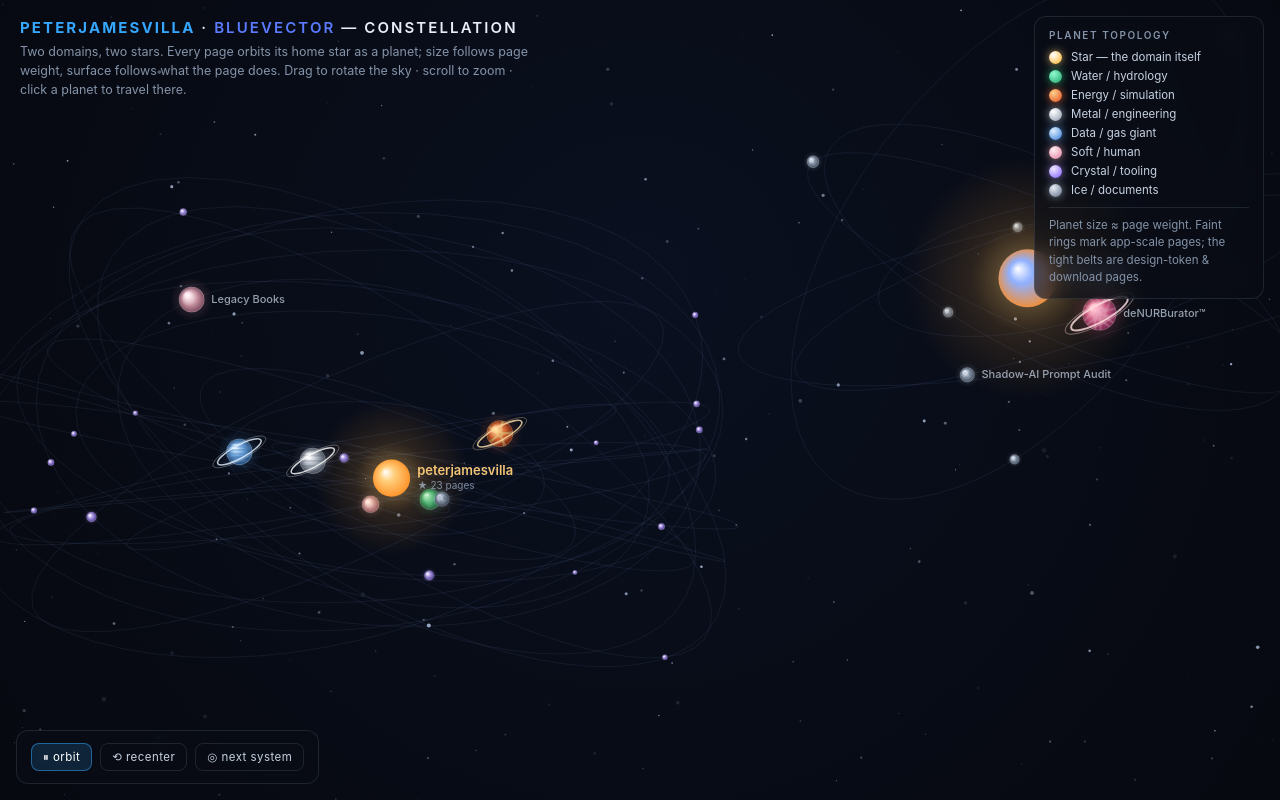
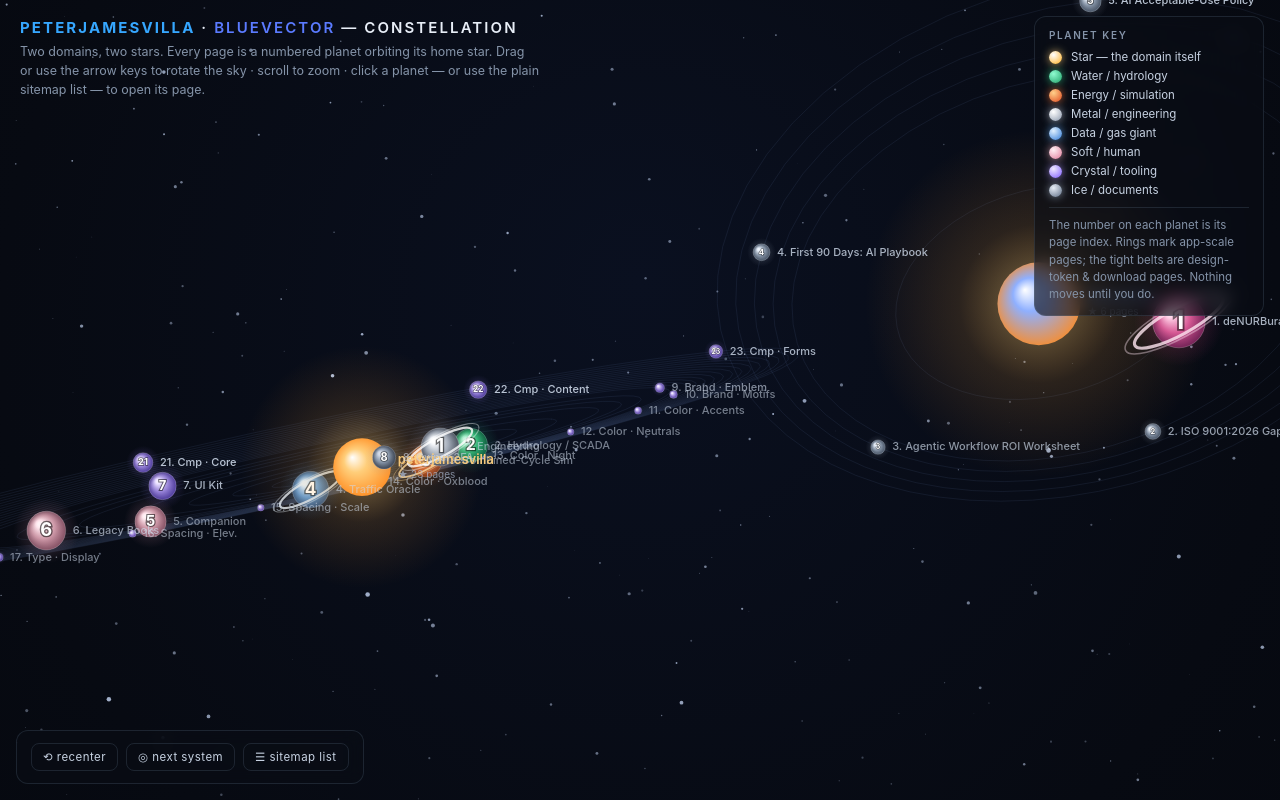
Before and after one commit to ArjunValentine/PortfolioGit, a plain HTML site: page constellation/index.html in a window 1280 px wide. Drawn offline with Linux system fonts and the light colour scheme; animation ran at ten frames a second.

Commit message:
Constellation: static positions, coplanar orbits, bigger planets, always-on labels
- Orbits are now fixed/static per body — nothing moves until the user
  drags, scrolls, or presses an arrow key (no ambient auto-rotation).
- Each star's orbits share one inclination/node so traces read as clean
  concentric rings instead of a tangle of randomly tilted ellipses.
- Planets enlarged 1.5x; every page's label is always visible, not just
  on hover.
- Planet topology simplified to a numbered index badge; added a real
  plain-text sitemap list (actual <a href> links) as a non-3D fallback.
- Arrow keys now rotate the camera in addition to drag.

Co-Authored-By: Claude Opus 4.8 <noreply@anthropic.com>
Claude-Session: https://claude.ai/code/session_015R17ktxycsJcUi7ESfUQdH

```diff
--- a/constellation/index.html
+++ b/constellation/index.html
@@ -4,7 +4,7 @@
 <meta charset="utf-8">
 <meta name="viewport" content="width=device-width, initial-scale=1, maximum-scale=1, user-scalable=no">
 <title>Constellation — a sitemap of two worlds</title>
-<meta name="description" content="An orbital, KSP-style constellation sitemap. Two domains are stars; every page is a planet whose size and surface reflect its contents.">
+<meta name="description" content="An orbital, KSP-style constellation sitemap. Two domains are stars; every page is a numbered planet orbiting one of them.">
 <style>
   :root{
     --ink:#e8eef7; --dim:#8493a8; --line:rgba(140,165,200,.16);
@@ -53,6 +53,27 @@
   #tip .m{margin-top:7px;color:var(--dim);font-size:10.5px;letter-spacing:.03em}
   #tip .go{color:var(--pjv)}
   @media (max-width:640px){ #legend{display:none} .hud{max-width:80vw} }
+
+  /* ---- plain sitemap overlay (non-3D fallback) ---- */
+  #sitemap{position:fixed;inset:0;z-index:20;background:rgba(4,6,11,.9);
+    backdrop-filter:blur(8px);-webkit-backdrop-filter:blur(8px);
+    overflow:auto;padding:70px 24px 40px;display:none}
+  #sitemap.show{display:block}
+  #sitemap .wrap{max-width:920px;margin:0 auto;display:grid;grid-template-columns:1fr 1fr;gap:48px}
+  @media (max-width:720px){ #sitemap .wrap{grid-template-columns:1fr} }
+  #sitemap .col h2{margin:0;font-size:15px;letter-spacing:.04em}
+  #sitemap .col h2 a{color:var(--ink);text-decoration:none}
+  #sitemap .col h2 a:hover{color:var(--pjv)}
+  #sitemap .col .sub{color:var(--dim);font-size:12px;margin:4px 0 16px}
+  #sitemap ol{list-style:none;margin:0;padding:0}
+  #sitemap li{border-top:1px solid var(--line)}
+  #sitemap li a{display:flex;align-items:baseline;gap:12px;padding:10px 2px;
+    color:#dbe4f1;text-decoration:none;font-size:13.5px}
+  #sitemap li a:hover{color:#fff;background:rgba(90,123,255,.1)}
+  #sitemap li a .n{color:var(--dim);font-variant-numeric:tabular-nums;width:20px;flex:0 0 auto;font-size:11.5px}
+  #sitemap .close{position:fixed;top:16px;right:20px;z-index:21;all:unset;cursor:pointer;
+    color:#c7d2e2;font-size:13px;padding:7px 12px;border:1px solid var(--line);border-radius:8px}
+  #sitemap .close:hover{color:#fff;background:rgba(90,123,255,.14)}
 </style>
 </head>
 <body>
@@ -60,11 +81,11 @@
 
 <div class="hud">
   <h1><b>peterjamesvilla</b> · <i>bluevector</i> — constellation</h1>
-  <p>Two domains, two stars. Every page orbits its home star as a planet; size follows page weight, surface follows what the page does. Drag to rotate the sky · scroll to zoom · click a planet to travel there.</p>
+  <p>Two domains, two stars. Every page is a numbered planet orbiting its home star. Drag or use the arrow keys to rotate the sky · scroll to zoom · click a planet — or use the plain sitemap list — to open its page.</p>
 </div>
 
 <div class="panel" id="legend">
-  <h3>Planet topology</h3>
+  <h3>Planet key</h3>
   <div class="row"><span class="swatch" style="color:#ffd27a;background:radial-gradient(circle at 35% 30%,#fff,#ffb020)"></span>Star — the domain itself</div>
   <div class="row"><span class="swatch" style="color:#39d38a;background:radial-gradient(circle at 35% 30%,#8ffbd0,#1fa268)"></span>Water / hydrology</div>
   <div class="row"><span class="swatch" style="color:#ff7a3c;background:radial-gradient(circle at 35% 30%,#ffd08a,#e0491d)"></span>Energy / simulation</div>
@@ -73,16 +94,21 @@
   <div class="row"><span class="swatch" style="color:#f6b6c8;background:radial-gradient(circle at 35% 30%,#fff0f4,#e07a99)"></span>Soft / human</div>
   <div class="row"><span class="swatch" style="color:#b39bff;background:radial-gradient(circle at 35% 30%,#efe7ff,#7d5bff)"></span>Crystal / tooling</div>
   <div class="row"><span class="swatch" style="color:#9fb0c6;background:radial-gradient(circle at 35% 30%,#e7edf6,#5b6b82)"></span>Ice / documents</div>
-  <div class="hint">Planet size ≈ page weight. Faint rings mark app-scale pages; the tight belts are design-token &amp; download pages.</div>
+  <div class="hint">The number on each planet is its page index. Rings mark app-scale pages; the tight belts are design-token &amp; download pages. Nothing moves until you do.</div>
 </div>
 
 <div class="panel" id="ctl">
-  <button id="spin" class="on">⏸ orbit</button>
   <button id="reset">⟲ recenter</button>
   <button id="focus">◎ next system</button>
+  <button id="listBtn">☰ sitemap list</button>
 </div>
 
 <div id="tip"></div>
+
+<div id="sitemap">
+  <button class="close" id="sitemapClose">✕ close</button>
+  <div class="wrap" id="sitemapCols"></div>
+</div>
 
 <script>
 (function(){
@@ -90,13 +116,14 @@
 
 /* ---------------------------------------------------------------
    DATA  — two stars (domains), each with orbiting planets (pages)
-   category → surface topology · lines → relative size
+   category → planet color · lines → relative size · idx → page number
 ----------------------------------------------------------------*/
 const SYSTEMS = [
   {
     key:"pjv", name:"peterjamesvilla.com", origin:"https://peterjamesvilla.com",
     tag:"Industrial engineer · quality auditor · bedside musician",
     color:"#ffce7a", accent:"#36a7ff", pos:[-560,10,0], starLines:798,
+    plane:[0.42,0.12],
     planets:[
       {n:"Engineering",  path:"/engineering/",        cat:"metal", lines:674, r:150, blurb:"Controls &amp; automation engineering — PLC, SCADA, systems work.", ring:true},
       {n:"Hydrology / SCADA", path:"/SCADA/",          cat:"water", lines:606, r:212, blurb:"Florida hydrology passability model — Winter Haven chain of lakes."},
@@ -128,6 +155,7 @@ const SYSTEMS = [
     key:"bv", name:"bluevector.it.com", origin:"https://bluevector.it.com",
     tag:"AI integration &amp; ISO compliance for SMB manufacturers",
     color:"#8fb0ff", accent:"#5b7bff", pos:[560,-10,0], starLines:2429,
+    plane:[-0.36,-0.14],
     planets:[
       {n:"deNURBurator™", path:"/denurburator/", cat:"tri", lines:626, r:170, blurb:"NURBS go in, triangles come out. A meshing tool with attitude.", ring:true},
       // downloads belt (lead-magnet documents as icy bodies)
@@ -166,66 +194,59 @@ function resize(){
   ctx.setTransform(DPR,0,0,DPR,0,0);
   cx=W/2; cy=H/2;
 }
-window.addEventListener("resize",resize); resize();
+resize();
 
 const cam = { yaw:0.5, pitch:-0.42, dist:1350, focal:900, ox:0, oy:0 };
-let spin = true, tPrev = performance.now(), tSpin = 0;
 
-/* ---------------- starfield ---------------- */
+/* ---------------- starfield (static — no ambient motion) ---------------- */
 const STARS = [];
 for(let i=0;i<420;i++){
   STARS.push({ x:(Math.random()*2-1), y:(Math.random()*2-1),
-    z:Math.random(), s:Math.random()*1.3+.2, tw:Math.random()*6.28 });
+    z:Math.random(), s:Math.random()*1.3+.2, a:Math.random()*0.4+0.6 });
 }
 
 /* ---------------- build bodies ---------------- */
 const bodies = [];
-function rnd(seed){ let x=Math.sin(seed*99.13)*43758.5453; return x-Math.floor(x); }
 
 SYSTEMS.forEach((sys,si)=>{
   // star
   bodies.push({ sys, star:true, name:sys.name, origin:sys.origin, path:"/",
     blurb:sys.tag, cat:"star", color:sys.color, accent:sys.accent,
-    lines:sys.starLines, base:sys.pos, size:34, orbit:null });
+    lines:sys.starLines, base:sys.pos, size:51, orbit:null });
 
-  // belts: give sequential ring layout
-  const belts = {};
+  const [inc,node] = sys.plane;
+  const mainCount = sys.planets.filter(p=>!p.belt).length || 1;
+  const beltTotal = {};
+  sys.planets.forEach(p=>{ if(p.belt) beltTotal[p.belt]=(beltTotal[p.belt]||0)+1; });
+  const beltSeen = {};
+  let mainSeen = 0;
+
   sys.planets.forEach((p,pi)=>{
-    let r,inc,node,speed,a0,size;
-    const seed = si*100+pi+1;
+    let r,a,size;
     if(p.belt){
-      belts[p.belt] = belts[p.belt]||{count:0};
-      const b = belts[p.belt];
+      const n = beltSeen[p.belt]||0, total = beltTotal[p.belt];
       const isTok = p.belt==="tokens";
-      const beltR = isTok ? 590 : 300;
-      r = beltR + (b.count%2? 26 : -26) + rnd(seed)*30;
-      a0 = b.count * (isTok? 0.42 : 1.05) + rnd(seed*3)*0.3;
-      inc = (isTok? 0.30 : 0.55) + (rnd(seed*7)-0.5)*0.5;
-      node = rnd(seed*5)*6.28;
-      speed = (isTok? 0.07 : 0.13) + rnd(seed*2)*0.02;
-      size = 3.4 + Math.sqrt(p.lines)*0.35;
-      b.count++;
+      r = (isTok? 560:300) + n*(isTok?16:24);
+      a = (n/total)*6.283 + (isTok? 0.3:1.1);
+      size = (3.4 + Math.sqrt(p.lines)*0.35) * 1.5;
+      beltSeen[p.belt] = n+1;
     } else {
       r = p.r;
-      a0 = rnd(seed)*6.28;
-      inc = (rnd(seed*7)-0.5)*0.7 + (si? -0.15:0.15);
-      node = rnd(seed*5)*6.28;
-      speed = 0.30/Math.pow(r/150,1.15) * (si? -1:1);
-      size = 6 + Math.sqrt(p.lines)*0.62;
+      a = (mainSeen/mainCount)*6.283 + 0.4;
+      size = (6 + Math.sqrt(p.lines)*0.62) * 1.5;
+      mainSeen++;
     }
     bodies.push({ sys, star:false, name:p.n, origin:sys.origin, path:p.path,
       blurb:p.blurb||"", cat:p.cat, color:CAT[p.cat][1], ring:p.ring,
-      lines:p.lines, base:sys.pos, size:size,
-      orbit:{ r, a:a0, inc, node, speed } });
+      lines:p.lines, base:sys.pos, size, idx:pi+1,
+      orbit:{ r, a, inc, node } });
   });
 });
 
-/* ---------------- math ---------------- */
-function orbitPos(b,t){
-  const o=b.orbit; const a=o.a + t*o.speed;
-  // circle in orbital plane
+/* ---------------- math (static positions — orbit angle never advances) ---------------- */
+function orbitPos(b){
+  const o=b.orbit, a=o.a;
   let x=Math.cos(a)*o.r, y=0, z=Math.sin(a)*o.r;
-  // inclination (tilt around X), then node (rotate around Y)
   let y1=y*Math.cos(o.inc)-z*Math.sin(o.inc);
   let z1=y*Math.sin(o.inc)+z*Math.cos(o.inc);
   y=y1; z=z1;
@@ -253,12 +274,10 @@ function drawStarfield(){
   const g=ctx.createRadialGradient(cx,cy*0.7,0,cx,cy,Math.max(W,H));
   g.addColorStop(0,"#0a1020"); g.addColorStop(.5,"#070a12"); g.addColorStop(1,"#04060b");
   ctx.fillStyle=g; ctx.fillRect(0,0,W,H);
-  const now=performance.now()/900;
   for(const s of STARS){
     const px=cx + s.x*W*0.62 - cam.yaw*40*s.z;
     const py=cy + s.y*H*0.62 - cam.pitch*30*s.z;
-    const tw=0.55+0.45*Math.sin(now+s.tw);
-    ctx.globalAlpha=(0.25+0.6*s.z)*tw;
+    ctx.globalAlpha=(0.25+0.6*s.z)*s.a;
     ctx.fillStyle="#cfe0ff";
     ctx.beginPath(); ctx.arc(px,py,s.s*(0.6+s.z),0,6.283); ctx.fill();
   }
@@ -282,14 +301,6 @@ function drawOrbit(b){
     if(!started){ctx.moveTo(p.x,p.y);started=true;} else ctx.lineTo(p.x,p.y); }
   ctx.strokeStyle = b.hover? "rgba(140,180,255,.42)" : "rgba(120,150,200,.10)";
   ctx.lineWidth=1; ctx.stroke();
-}
-
-function shade(hex,f){ // lighten/darken toward white(+) or black(-)
-  const n=parseInt(hex.slice(1),16);
-  let r=(n>>16)&255,g=(n>>8)&255,b=n&255;
-  if(f>=0){ r+=(255-r)*f; g+=(255-g)*f; b+=(255-b)*f; }
-  else { r*=(1+f); g*=(1+f); b*=(1+f); }
-  return "rgb("+(r|0)+","+(g|0)+","+(b|0)+")";
 }
 
 function drawPlanet(b,p){
@@ -326,58 +337,23 @@ function drawPlanet(b,p){
   ctx.beginPath(); ctx.arc(p.x,p.y,R,0,6.283); ctx.closePath(); ctx.clip();
   ctx.fillStyle=g; ctx.fillRect(p.x-R,p.y-R,R*2,R*2);
 
-  // ---- procedural topology by category ----
-  if(R>3.5){
-    ctx.lineWidth=Math.max(.6,R*0.13);
-    if(b.cat==="gas"){                         // banded gas giant
-      ctx.globalAlpha=.35;
-      for(let i=-3;i<=3;i++){
-        ctx.strokeStyle= i%2? shade(pal[1],.18):shade(pal[2],.15);
-        ctx.beginPath();
-        ctx.ellipse(p.x,p.y+i*R*0.28,R,R*0.16,0,0,6.283); ctx.stroke();
-      }
-    } else if(b.cat==="water"){                // swirling seas
-      ctx.globalAlpha=.4; ctx.fillStyle=shade(pal[1],.22);
-      for(let i=0;i<4;i++){ const a=i*1.7+b.orbit.a;
-        ctx.beginPath();
-        ctx.ellipse(p.x+Math.cos(a)*R*0.4,p.y+Math.sin(a)*R*0.4,R*0.42,R*0.24,a,0,6.283); ctx.fill(); }
-    } else if(b.cat==="fire"){                 // molten cracks
-      ctx.globalAlpha=.55; ctx.strokeStyle="#ffdc8a";
-      for(let i=0;i<5;i++){ const a=i*1.25;
-        ctx.beginPath(); ctx.moveTo(p.x+Math.cos(a)*R,p.y+Math.sin(a)*R);
-        ctx.quadraticCurveTo(p.x,p.y,p.x-Math.cos(a+.5)*R,p.y-Math.sin(a+.5)*R); ctx.stroke(); }
-    } else if(b.cat==="metal"){                // panel plates
-      ctx.globalAlpha=.3; ctx.strokeStyle=shade(pal[2],.2);
-      for(let i=-2;i<=2;i++){ ctx.beginPath();
-        ctx.moveTo(p.x-R,p.y+i*R*0.4); ctx.lineTo(p.x+R,p.y+i*R*0.4); ctx.stroke(); }
-    } else if(b.cat==="tri"){                  // triangulation facets
-      ctx.globalAlpha=.5; ctx.strokeStyle="#ffb3dc";
-      for(let i=0;i<7;i++){ const a=i*0.9;
-        ctx.beginPath();
-        ctx.moveTo(p.x+Math.cos(a)*R,p.y+Math.sin(a)*R);
-        ctx.lineTo(p.x+Math.cos(a+2.1)*R*0.5,p.y+Math.sin(a+2.1)*R*0.5);
-        ctx.lineTo(p.x+Math.cos(a-1.2)*R,p.y+Math.sin(a-1.2)*R);
-        ctx.stroke(); }
-    } else if(b.cat==="crystal"){              // faceted shard
-      ctx.globalAlpha=.4; ctx.strokeStyle=shade(pal[0],0);
-      ctx.beginPath();
-      ctx.moveTo(p.x,p.y-R); ctx.lineTo(p.x+R*0.7,p.y);
-      ctx.lineTo(p.x,p.y+R); ctx.lineTo(p.x-R*0.7,p.y); ctx.closePath(); ctx.stroke();
-    } else if(b.cat==="soft"){                 // soft mottling
-      ctx.globalAlpha=.28; ctx.fillStyle=shade(pal[0],.1);
-      ctx.beginPath(); ctx.arc(p.x-R*0.2,p.y-R*0.1,R*0.5,0,6.283); ctx.fill();
-    } else if(b.cat==="rock"||b.cat==="ice"){  // craters / specks
-      ctx.globalAlpha=.3; ctx.fillStyle=shade(pal[2],.18);
-      for(let i=0;i<4;i++){ const a=i*1.9;
-        ctx.beginPath(); ctx.arc(p.x+Math.cos(a)*R*0.4,p.y+Math.sin(a)*R*0.4,R*0.18,0,6.283); ctx.fill(); }
-    }
-    ctx.globalAlpha=1;
-  }
   // terminator shadow (night side)
   const sh=ctx.createRadialGradient(lx,ly,R*0.2,p.x+R*0.3,p.y+R*0.3,R*1.5);
-  sh.addColorStop(0,"rgba(0,0,0,0)"); sh.addColorStop(1,"rgba(0,0,10,.62)");
+  sh.addColorStop(0,"rgba(0,0,0,0)"); sh.addColorStop(1,"rgba(0,0,10,.55)");
   ctx.fillStyle=sh; ctx.fillRect(p.x-R,p.y-R,R*2,R*2);
   ctx.restore();
+
+  // planetary index number
+  if(R>=6){
+    ctx.save();
+    ctx.font="700 "+Math.max(7,Math.min(R*0.95,26))+"px -apple-system,system-ui,sans-serif";
+    ctx.textAlign="center"; ctx.textBaseline="middle";
+    ctx.lineWidth=Math.max(1,R*0.14); ctx.strokeStyle="rgba(0,0,0,.55)";
+    ctx.strokeText(String(b.idx), p.x, p.y);
+    ctx.fillStyle="#fff";
+    ctx.fillText(String(b.idx), p.x, p.y);
+    ctx.restore();
+  }
 
   // rings for app-scale pages
   if(b.ring && R>4){
@@ -396,53 +372,45 @@ function drawPlanet(b,p){
   ctx.globalAlpha=1;
 }
 
-/* ---------------- frame ---------------- */
+/* ---------------- render (called only in response to user input) ---------------- */
 let hoverBody=null;
-function frame(now){
-  const dt=Math.min(0.05,(now-tPrev)/1000); tPrev=now;
-  if(spin){ tSpin+=dt; cam.yaw+=dt*0.05; }
+function render(){
   drawStarfield();
 
-  // compute projected positions
   const draw=[];
   for(const b of bodies){
-    const world = b.star? b.base : orbitPos(b,tSpin);
+    const world = b.star? b.base : orbitPos(b);
     const c=toCam(world); const p=project(c);
     b._p=p; b._z=c[2];
     if(p) draw.push(b);
   }
-  // orbits first (far to near a touch faded), behind planets
   for(const b of bodies){ if(!b.star) drawOrbit(b); }
 
   // painter's sort: far (large z) first
   draw.sort((a,b)=>b._z-a._z);
   for(const b of draw) drawPlanet(b,b._p);
 
-  // labels for near / hovered / stars
+  // labels — always on for every page
   ctx.textAlign="left"; ctx.textBaseline="middle";
   for(const b of draw){
-    const near = b.star || b.hover || (b._p.s>0.62 && !b.orbit?.belt && b.size*b._p.s>7);
-    if(!near) continue;
     const R=Math.max(2,b.size*b._p.s);
     ctx.font=(b.star?"600 13px":"500 11px")+" -apple-system,system-ui,sans-serif";
     const tx=b._p.x+R+7, ty=b._p.y;
-    ctx.globalAlpha=b.hover?1:(b.star?.95:.72);
+    ctx.globalAlpha=b.hover?1:(b.star?.95:Math.max(.55,Math.min(.9,b._p.s)));
     ctx.fillStyle=b.hover?"#fff":(b.star?b.color:"#cdd8e8");
     if(b.star){
       ctx.fillText(b.name.replace(".com","").replace(".it",""), tx, ty-7);
       ctx.font="10px -apple-system,system-ui"; ctx.fillStyle="rgba(180,195,220,.7)";
       ctx.fillText("★ "+ (b.sys.planets.length) +" pages", tx, ty+8);
     } else {
-      ctx.fillText(b.name.replace(/&amp;/g,"&"), tx, ty);
+      ctx.fillText(b.idx+". "+b.name.replace(/&amp;/g,"&"), tx, ty);
     }
     ctx.globalAlpha=1;
   }
+}
+render();
 
-  requestAnimationFrame(frame);
-}
-requestAnimationFrame(frame);
-
-/* ---------------- interaction ---------------- */
+/* ---------------- interaction (all movement is user-caused) ---------------- */
 let drag=null;
 function pick(mx,my){
   let best=null,bd=1e9;
@@ -462,6 +430,7 @@ cv.addEventListener("pointermove",e=>{
     drag.moved+=Math.abs(dx)+Math.abs(dy);
     cam.yaw=drag.yaw+dx*0.005;
     cam.pitch=Math.max(-1.45,Math.min(1.45,drag.pitch+dy*0.005));
+    render();
   } else {
     const b=pick(e.clientX,e.clientY);
     if(b!==hoverBody){
@@ -469,6 +438,7 @@ cv.addEventListener("pointermove",e=>{
       hoverBody=b; if(b)b.hover=true;
       cv.style.cursor=b?"pointer":"grab";
       showTip(b,e.clientX,e.clientY);
+      render();
     } else if(b){ moveTip(e.clientX,e.clientY); }
   }
 });
@@ -482,13 +452,27 @@ cv.addEventListener("pointerup",e=>{
 cv.addEventListener("wheel",e=>{
   e.preventDefault();
   cam.dist=Math.max(500,Math.min(2600,cam.dist*(1+Math.sign(e.deltaY)*0.08)));
+  render();
 },{passive:false});
+
+window.addEventListener("keydown",e=>{
+  if(sitemap.classList.contains("show")) return;
+  const step=0.12;
+  let handled=true;
+  if(e.key==="ArrowLeft") cam.yaw-=step;
+  else if(e.key==="ArrowRight") cam.yaw+=step;
+  else if(e.key==="ArrowUp") cam.pitch=Math.max(-1.45,cam.pitch-step);
+  else if(e.key==="ArrowDown") cam.pitch=Math.min(1.45,cam.pitch+step);
+  else handled=false;
+  if(handled){ e.preventDefault(); render(); }
+});
+window.addEventListener("resize",()=>{ resize(); render(); });
 
 /* tooltip */
 const tip=document.getElementById("tip");
 function showTip(b,x,y){
   if(!b){ tip.classList.remove("show"); return; }
-  const kind = b.star? "Star · domain" : (b.cat.charAt(0).toUpperCase()+b.cat.slice(1)+" world");
+  const kind = b.star? "Star · domain" : ("Page "+b.idx+" · "+b.cat.charAt(0).toUpperCase()+b.cat.slice(1)+" world");
   tip.innerHTML =
     '<div class="k">'+kind+'</div>'+
     '<div class="t">'+b.name+'</div>'+
@@ -506,20 +490,50 @@ function moveTip(x,y){
 }
 
 /* controls */
-const spinBtn=document.getElementById("spin");
-spinBtn.onclick=()=>{ spin=!spin; spinBtn.classList.toggle("on",spin);
-  spinBtn.textContent=spin?"⏸ orbit":"▶ orbit"; };
 document.getElementById("reset").onclick=()=>{
-  cam.yaw=0.5; cam.pitch=-0.42; cam.dist=1350; cam.ox=0; cam.oy=0; };
+  cam.yaw=0.5; cam.pitch=-0.42; cam.dist=1350; cam.ox=0; cam.oy=0; render(); };
 let focusIdx=-1;
 document.getElementById("focus").onclick=()=>{
   focusIdx=(focusIdx+1)%(SYSTEMS.length+1);
-  if(focusIdx===SYSTEMS.length){ cam.ox=0;cam.oy=0;cam.dist=1350; return; }
+  if(focusIdx===SYSTEMS.length){ cam.ox=0;cam.oy=0;cam.dist=1350; render(); return; }
   const s=SYSTEMS[focusIdx];
-  cam.ox=-s.pos[0]; cam.oy=-s.pos[1]; cam.dist=900;
+  cam.ox=-s.pos[0]; cam.oy=-s.pos[1]; cam.dist=900; render();
 };
 
-/* nudge pitch on load so depth reads immediately */
+/* plain sitemap — a real link list for anyone uninterested in the 3D view */
+const sitemap=document.getElementById("sitemap");
+const sitemapCols=document.getElementById("sitemapCols");
+SYSTEMS.forEach(sys=>{
+  const col=document.createElement("div"); col.className="col";
+  const h2=document.createElement("h2");
+  const link=document.createElement("a");
+  link.href=sys.origin; link.target="_blank"; link.rel="noopener";
+  link.textContent="★ "+sys.name;
+  h2.appendChild(link); col.appendChild(h2);
+  const sub=document.createElement("div"); sub.className="sub"; sub.textContent=sys.tag.replace(/&amp;/g,"&");
+  col.appendChild(sub);
+  const ol=document.createElement("ol");
+  sys.planets.forEach((p,pi)=>{
+    const li=document.createElement("li");
+    const a=document.createElement("a");
+    a.href=sys.origin+p.path; a.target="_blank"; a.rel="noopener";
+    const n=document.createElement("span"); n.className="n"; n.textContent=pi+1;
+    const t=document.createElement("span"); t.textContent=p.n.replace(/&amp;/g,"&");
+    a.appendChild(n); a.appendChild(t);
+    li.appendChild(a); ol.appendChild(li);
+  });
+  col.appendChild(ol);
+  sitemapCols.appendChild(col);
+});
+const listBtn=document.getElementById("listBtn");
+listBtn.onclick=()=>{ sitemap.classList.add("show"); listBtn.classList.add("on"); };
+document.getElementById("sitemapClose").onclick=()=>{
+  sitemap.classList.remove("show"); listBtn.classList.remove("on"); };
+window.addEventListener("keydown",e=>{
+  if(e.key==="Escape" && sitemap.classList.contains("show")){
+    sitemap.classList.remove("show"); listBtn.classList.remove("on");
+  }
+});
 })();
 </script>
 </body>
```
